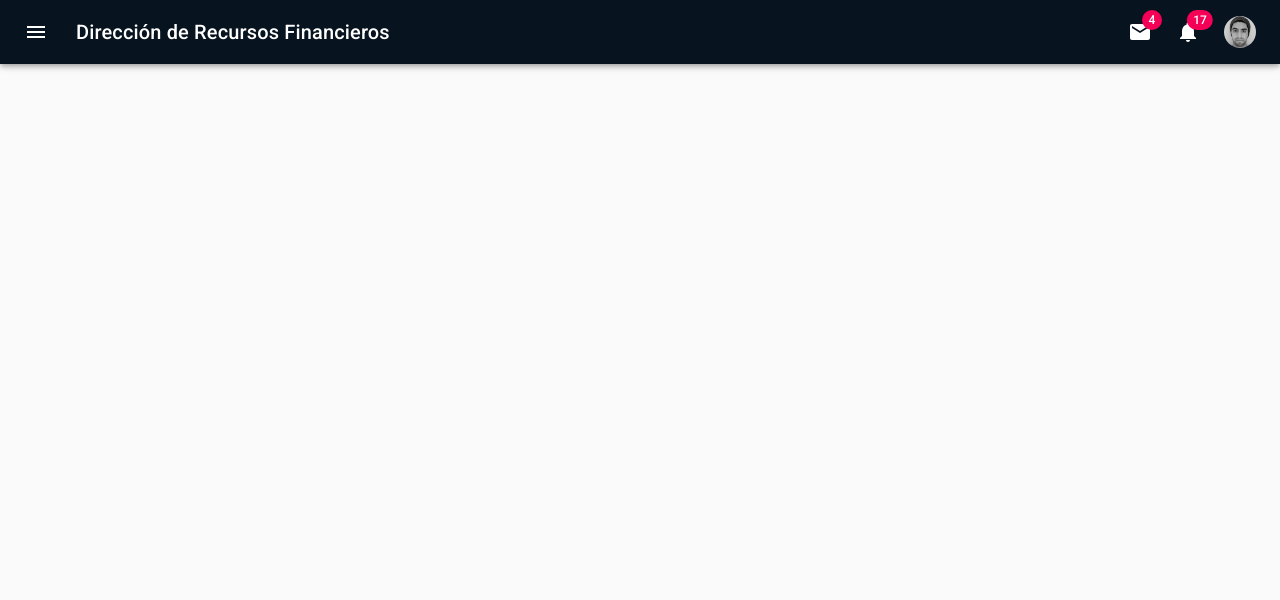
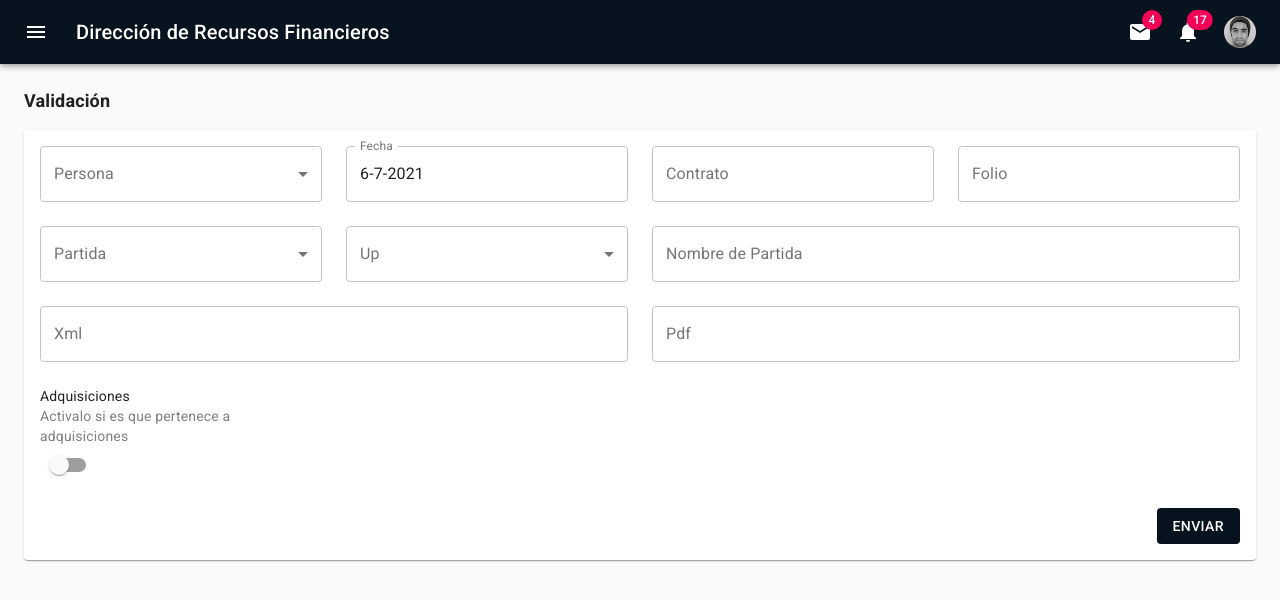
Before and after one commit to SaulSandovalM/Financieros2.0, a React (Create React App) app in the folder frontend/: page /validacion in a window 1280 px wide. Shown: the top 600 px of the page. Built offline with nearby package versions, Linux system fonts and the light colour scheme.

Commit message:
validacion

```diff
--- a/frontend/src/Routes.jsx
+++ b/frontend/src/Routes.jsx
@@ -67,9 +67,8 @@ import ValesList from './components/tesoreria/ValesList'
 import Caratula from './components/tesoreria/Caratula'
 // Fondos
 import Fondos from './components/fondos/Fondos'
-
 // Validacion
-
+import Validacion from './components/validacion/Validacion'
 // Direccion
 
 // Ejemplo
@@ -461,6 +460,16 @@ export default function Routes (props) {
               </List>
           }
           {
+            <List>
+              <Link to='/validacion' className={classes.linkDecoration}>
+                <ListItem button>
+                  <ListItemIcon><AssignmentTurnedIn /></ListItemIcon>
+                  <ListItemText primary='Validacion' />
+                </ListItem>
+              </Link>
+            </List>
+          }
+          {
             showFondoBoard &&
               <List>
                 <Link to='/fondos' className={classes.linkDecoration}>
@@ -530,6 +539,8 @@ export default function Routes (props) {
             <Route exact path='/valeslist' component={ValesList} />
             <Route exact path='/vales' component={Vales} />
             <Route exact path='/caratula' component={Caratula} />
+            {/* Validacion */}
+            <Route exact path='/validacion' component={Validacion} />
             {/* Fondos */}
             <Route exact path='/fondos' component={Fondos} />
             <Route exact path='/user' component={BoardFondo} />
--- a/frontend/src/components/comun/Perfil.jsx
+++ b/frontend/src/components/comun/Perfil.jsx
@@ -57,6 +57,10 @@ const useStyles = makeStyles((theme) => ({
   },
   input: {
     width: '100%'
+  },
+  centerImg: {
+    display: 'flex',
+    justifyContent: 'center'
   }
 }))
 
@@ -79,7 +83,7 @@ export default function Profile (props) {
             <Paper className={fixedHeightPaper}>
               <div className={classes.align}>
                 <div className={classes.column}>
-                  <div>
+                  <div className={classes.centerImg}>
                     <img src={perfil} className={classes.img} alt='' />
                   </div>
                   <div className={classes.align}>
--- /dev/null
+++ b/frontend/src/components/validacion/Validacion.jsx
@@ -0,0 +1,199 @@
+import React, { useState } from 'react'
+import { makeStyles } from '@material-ui/core/styles'
+import clsx from 'clsx'
+import {
+  TextField,
+  Select,
+  FormControl,
+  InputLabel,
+  MenuItem,
+  Switch,
+  Button,
+  Paper,
+  Grid
+} from '@material-ui/core'
+
+const useStyles = makeStyles((theme) => ({
+  paper: {
+    padding: theme.spacing(2),
+    display: 'flex',
+    overflow: 'auto',
+    flexDirection: 'column'
+  },
+  fixedHeight: {
+    height: 'auto'
+  },
+  title: {
+    fontWeight: 'bold',
+    fontSize: '18px',
+    marginBottom: '16px'
+  },
+  validacionContainer: {
+    width: '100%',
+    display: 'flex',
+    justifyContent: 'space-between'
+  },
+  formControl: {
+    margin: theme.spacing(1),
+    minWidth: '49%',
+  },
+  textSwitch: {
+    color: 'grey',
+    fontSize: '14px'
+  },
+  btn: {
+    display: 'flex',
+    justifyContent: 'flex-end',
+    width: '100%'
+  },
+  btnBack: {
+    background: '#07131f',
+    color: 'white'
+  }
+}))
+
+export default function Validacion () {
+  // State
+  const classes = useStyles()
+  const [state, setState] = useState({
+    persona: '',
+    fecha: '',
+    contrato: '',
+    folio: '',
+    adquisiciones: false,
+    partida: '',
+    up: '',
+    nombrePartida: ''
+  })
+
+  const handleChange = (event) => {
+    const value = event.target.value
+    setState({
+      ...state, [event.target.name]: value
+    })
+  }
+
+  var today = new Date(),
+  date = today.getDate() + '-' + (today.getMonth() + 1) + '-' + today.getFullYear()
+
+  const fixedHeightPaper = clsx(classes.paper, classes.fixedHeight)
+
+  return (
+    <div>
+      <div className={classes.title}>Validación</div>
+      <Paper className={fixedHeightPaper}>
+        <Grid container spacing={3}>
+          <Grid item xs={12} md={3} lg={3}>
+            <FormControl variant='outlined' fullWidth>
+              <InputLabel>Persona</InputLabel>
+                <Select
+                  label='Persona'
+                  name='persona'
+                  onChange={handleChange}
+                >
+                <MenuItem value=''><em>Vacio</em></MenuItem>
+                <MenuItem value={'Fisica'}>Fisica</MenuItem>
+                <MenuItem value={'Moral'}>Moral</MenuItem>
+              </Select>
+            </FormControl>
+          </Grid>
+          <Grid item xs={12} md={3} lg={3}>
+            <TextField
+              variant='outlined'
+              label='Fecha'
+              fullWidth
+              name='fecha'
+              onChange={handleChange}
+              value={date}
+            />
+          </Grid>
+          <Grid item xs={12} md={3} lg={3}>
+            <TextField
+              variant='outlined'
+              label='Contrato'
+              fullWidth
+              name='contrato'
+              onChange={handleChange}
+            />
+          </Grid>
+          <Grid item xs={12} md={3} lg={3}>
+            <TextField
+              variant='outlined'
+              label='Folio'
+              fullWidth
+              name='folio'
+              onChange={handleChange}
+            />
+          </Grid>
+          <Grid item xs={12} md={3} lg={3}>
+            <FormControl variant='outlined' fullWidth>
+              <InputLabel>Partida</InputLabel>
+              <Select
+                label='Partida'
+                name='partida'
+                onChange={handleChange}
+              >
+                <MenuItem value=''><em>Vacio</em></MenuItem>
+                <MenuItem value={200121}>200212</MenuItem>
+                <MenuItem value={201212}>121212</MenuItem>
+                <MenuItem value={301212}>325432</MenuItem>
+              </Select>
+            </FormControl>
+          </Grid>
+          <Grid item xs={12} md={3} lg={3}>
+            <FormControl variant='outlined' fullWidth>
+              <InputLabel>Up</InputLabel>
+              <Select
+                label='Up'
+                name='up'
+                onChange={handleChange}
+              >
+                <MenuItem value=''><em>Vacio</em></MenuItem>
+                <MenuItem value={'01'}>01</MenuItem>
+                <MenuItem value={'02'}>02</MenuItem>
+                <MenuItem value={'03'}>03</MenuItem>
+              </Select>
+            </FormControl>
+          </Grid>
+          <Grid item xs={12} md={6} lg={6}>
+            <TextField
+              variant='outlined'
+              label='Nombre de Partida'
+              fullWidth
+              name='nombrePartida'
+              onChange={handleChange}
+            />
+          </Grid>
+          <Grid item xs={12} md={6} lg={6}>
+            <TextField
+              variant='outlined'
+              label='Xml'
+              fullWidth
+            />
+          </Grid>
+          <Grid item xs={12} md={6} lg={6}>
+            <TextField
+              variant='outlined'
+              label='Pdf'
+              fullWidth
+            />
+          </Grid>
+          <Grid item xs={12} md={3} lg={3}>
+            <div>Adquisiciones</div>
+            <div className={classes.textSwitch}>Activalo si es que pertenece a adquisiciones</div>
+            <Switch
+              checked={state.adquisiciones}
+              onChange={handleChange}
+              name='adquisiciones'
+            />
+          </Grid>
+          <Grid item xs={12} md={12} lg={12}>
+            <div className={classes.btn}>
+              <Button variant='outlined' className={classes.btnBack}>Enviar</Button>
+            </div>
+          </Grid>
+        </Grid>
+      </Paper>
+    </div>
+  )
+}
```
